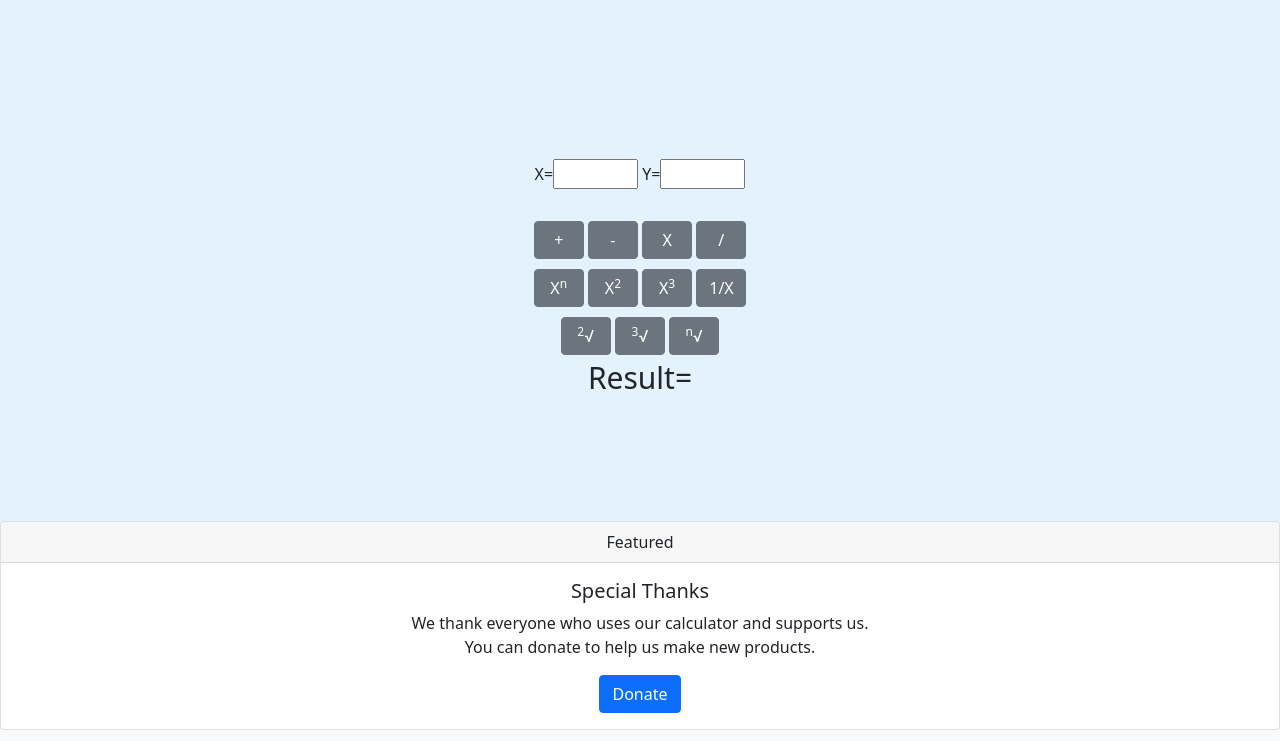
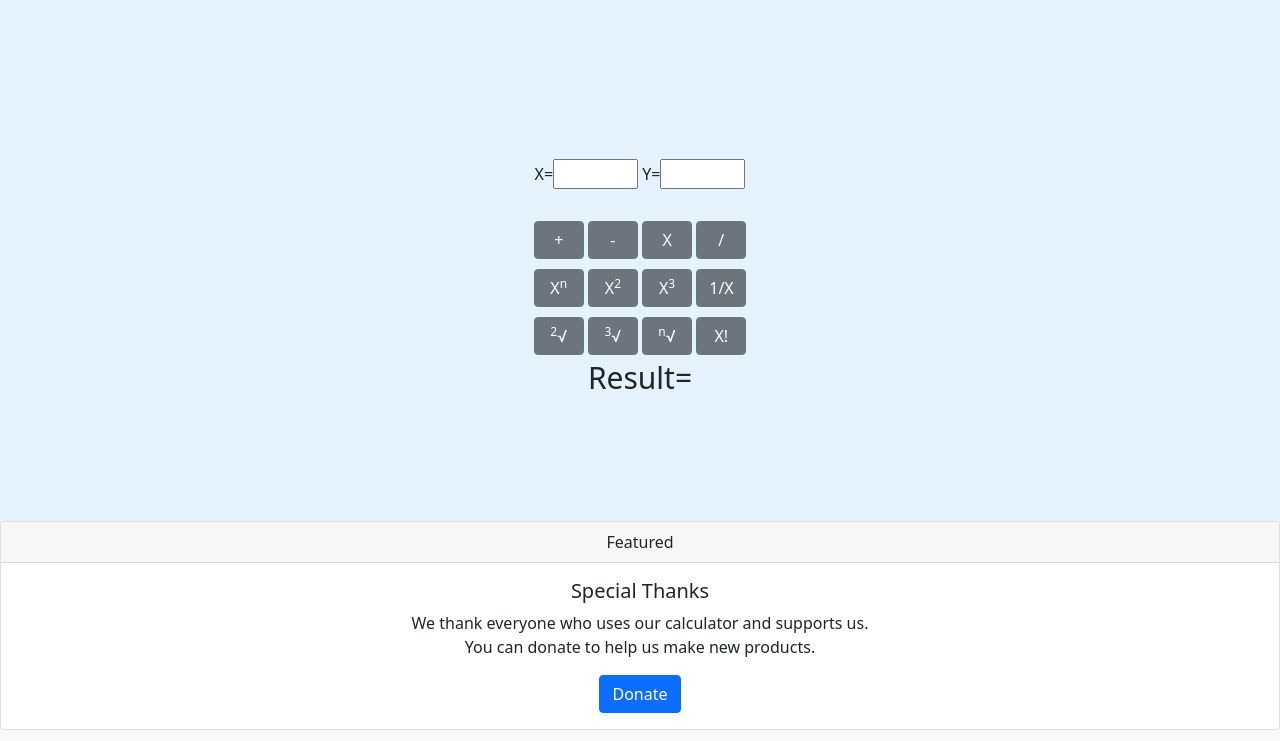
Before and after one commit to chikh22822490/calcul, a Django app: page / in a window 1280 px wide. Shown: the part 59-800 px from the top of the page. Run offline with Django 3.2, Linux system fonts and the light colour scheme.

Commit message:
fact added

```diff
--- a/calculator/urls.py
+++ b/calculator/urls.py
@@ -15,4 +15,5 @@ urlpatterns = [
     path('sqrt2', SoapService.sqrt2, name='sqrt2'),
     path('sqrt3', SoapService.sqrt3, name='sqrt3'),
     path('sqrty', SoapService.sqrty, name='sqrty'),
+    path('fact', SoapService.fact, name='fact'),
 ]
--- a/calculator/views.py
+++ b/calculator/views.py
@@ -15,65 +15,73 @@ def home(request):
 
 class SoapService(ServiceBase):
     def sum(request):
-        x = int(request.GET['X'])
-        y = int(request.GET['Y'])
+        x = float(request.GET['X'])
+        y = float(request.GET['Y'])
         res = x + y
         return render(request, "calcul.html", {'result':res})
 
     def sub(request):
-        x = int(request.GET['X'])
-        y = int(request.GET['Y'])
+        x = float(request.GET['X'])
+        y = float(request.GET['Y'])
         res = x-y
         return render(request, "calcul.html", {'result':res})
 
     def div(request):
-        x = int(request.GET['X'])
-        y = int(request.GET['Y'])
+        x = float(request.GET['X'])
+        y = float(request.GET['Y'])
         res = x/y
         return render(request, "calcul.html", {'result':res})
 
     def mult(request):
-        x = int(request.GET['X'])
-        y = int(request.GET['Y'])
+        x = float(request.GET['X'])
+        y = float(request.GET['Y'])
         res = x*y
         return render(request, "calcul.html", {'result':res})
 
     def powy(request):
-        x = int(request.GET['X'])
-        y = int(request.GET['Y'])
+        x = float(request.GET['X'])
+        y = float(request.GET['Y'])
         res = math.pow(x,y)
         return render(request, "calcul.html", {'result':res})
 
     def pow2(request):
-        x = int(request.GET['X'])
+        x = float(request.GET['X'])
         res = x**2
         return render(request, "calcul.html", {'result':res})
 
     def pow3(request):
-        x = int(request.GET['X'])
+        x = float(request.GET['X'])
         res = x**3
         return render(request, "calcul.html", {'result':res})
 
     def sqrt2(request):
-        x = int(request.GET['X'])
+        x = float(request.GET['X'])
         res = math.sqrt(x)
         return render(request, "calcul.html", {'result':res})
 
     def sqrt3(request):
-        x = int(request.GET['X'])
+        x = float(request.GET['X'])
         res = x**(1/3)
         return render(request, "calcul.html", {'result':res})
 
     def sqrty(request):
-        x = int(request.GET['X'])
-        y = int(request.GET['Y'])
+        x = float(request.GET['X'])
+        y = float(request.GET['Y'])
         res = x**(1/y)
         return render(request, "calcul.html", {'result':res})
 
     def inver(request):
+        x = float(request.GET['X'])
+        y = float(request.GET['Y'])
+        res = 1/x
+        return render(request, "calcul.html", {'result':res})
+
+    def fact(request):
         x = int(request.GET['X'])
-        y = int(request.GET['Y'])
-        res = 1/x
+        y=1
+        for i in range(x):
+            res =y*(x-i)
+            y=res
         return render(request, "calcul.html", {'result':res})
 
 my_calculator= Application(
--- a/templates/calcul.html
+++ b/templates/calcul.html
@@ -25,35 +25,37 @@
 	</nav>
 
 	<form style="display: block ;text-align: center;">
+
 		<div class="container-fluid" style="display: block ;text-align: center;margin: 10rem auto 0 auto; flex: box;">
-			<label>X=</label><input type="text" name="X" id="X" style="width: 85px">
-			<label>Y=</label><input type="text" name="Y" id="Y" style="width: 85px">
+			<label>X=</label><input type="text" name="X" id="X" style="width: 85px;">
+			<label>Y=</label><input type="text" name="Y" id="Y" style="width: 85px;">
 		</div>
-		<div class="container-fluid" style="text-align: center;margin: 2rem auto 0 auto;">
+
+		<div class="container-fluid" style="text-align: center; margin: 2rem auto 0 auto;">
 
 			<div class="row calculRow">
-				<button type="submit" formaction="sum" class="btn btn-secondary" style="width: 50px" id="sum">+</button>
-				<button type="submit" formaction="sub" class="btn btn-secondary" style="width: 50px" id="sub">-</button>
-				<button type="submit" formaction="mult" class="btn btn-secondary" style="width: 50px" id="mult">X</button>
-				<button type="submit" formaction="div" class="btn btn-secondary" style="width: 50px" id="div">/</button>
+				<button type="submit" formaction="sum" class="btn btn-secondary" style="width: 50px;">+</button>
+				<button type="submit" formaction="sub" class="btn btn-secondary" style="width: 50px;">-</button>
+				<button type="submit" formaction="mult" class="btn btn-secondary" style="width: 50px;">X</button>
+				<button type="submit" formaction="div" class="btn btn-secondary" style="width: 50px;">/</button>
 			</div>
 
 			<div class="row calculRow">
-				<button type="submit" formaction="powy" class="btn btn-secondary" style="width: 50px" id="pown">X<sup>n</button>
-				<button type="submit" formaction="pow2" class="btn btn-secondary" style="width: 50px" id="pow2">X<sup>2</sup></button>
-				<button type="submit" formaction="pow3" class="btn btn-secondary" style="width: 50px" id="pow2">X<sup>3</sup></button>
-				<button type="submit" formaction="inver" class="btn btn-secondary" style="width: 50px" id="inv">1/X</button>
+				<button type="submit" formaction="powy" class="btn btn-secondary" style="width: 50px;">X<sup>n</button>
+				<button type="submit" formaction="pow2" class="btn btn-secondary" style="width: 50px;">X<sup>2</sup></button>
+				<button type="submit" formaction="pow3" class="btn btn-secondary" style="width: 50px;">X<sup>3</sup></button>
+				<button type="submit" formaction="inver" class="btn btn-secondary" style="width: 50px;">1/X</button>
 			</div>
 
 			<div class="row calculRow">
-				<button type="submit" formaction="sqrt2" class="btn btn-secondary" style="width: 50px" id="sqrt2"><sup>2</sup>√</button>
-				<button type="submit" formaction="sqrt3" class="btn btn-secondary" style="width: 50px" id="sqrt3"><sup>3</sup>√</button>
-				<button type="submit" formaction="sqrty" class="btn btn-secondary" style="width: 50px" id="sqrtn"><sup>n</sup>√</button>
+				<button type="submit" formaction="sqrt2" class="btn btn-secondary" style="width: 50px;"><sup>2</sup>√</button>
+				<button type="submit" formaction="sqrt3" class="btn btn-secondary" style="width: 50px;"><sup>3</sup>√</button>
+				<button type="submit" formaction="sqrty" class="btn btn-secondary" style="width: 50px;"><sup>n</sup>√</button>
+				<button type="submit" formaction="fact" class="btn btn-secondary" style="width: 50px;">X!</button>
 			</div>
 
+		</div>
 
-
-		</div>
 	</form>
 
 	<div class="row"  style="display: block ;text-align: center;">
```
